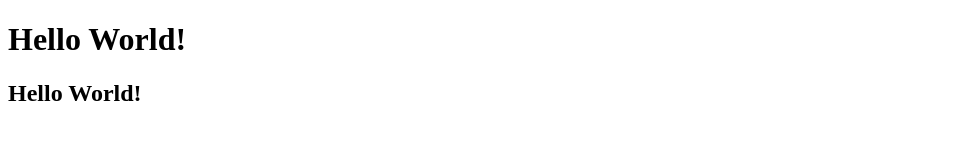
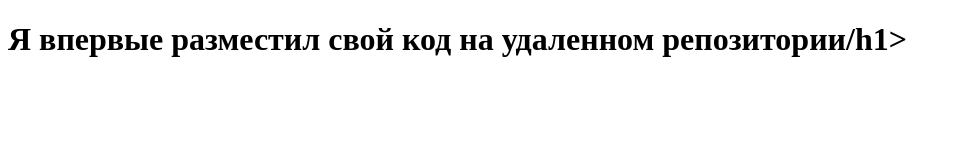
Before and after one commit to youngcrozz/test_repo, a plain HTML site: page index.html in a window 1280 px wide. Shown: the whole page, without its empty margins (0-961 px from the left). Drawn offline with Linux system fonts and the light colour scheme.

Commit message:
New commit

```diff
--- a/index.html
+++ b/index.html
@@ -6,8 +6,6 @@
     <title>Document</title>
 </head>
 <body>
-    <h1>Hello World!</h1>
-    <h2>Hello World!</h2>
-
+    <h1>Я впервые разместил свой код на удаленном репозитории/h1>
 </body>
 </html>
```
